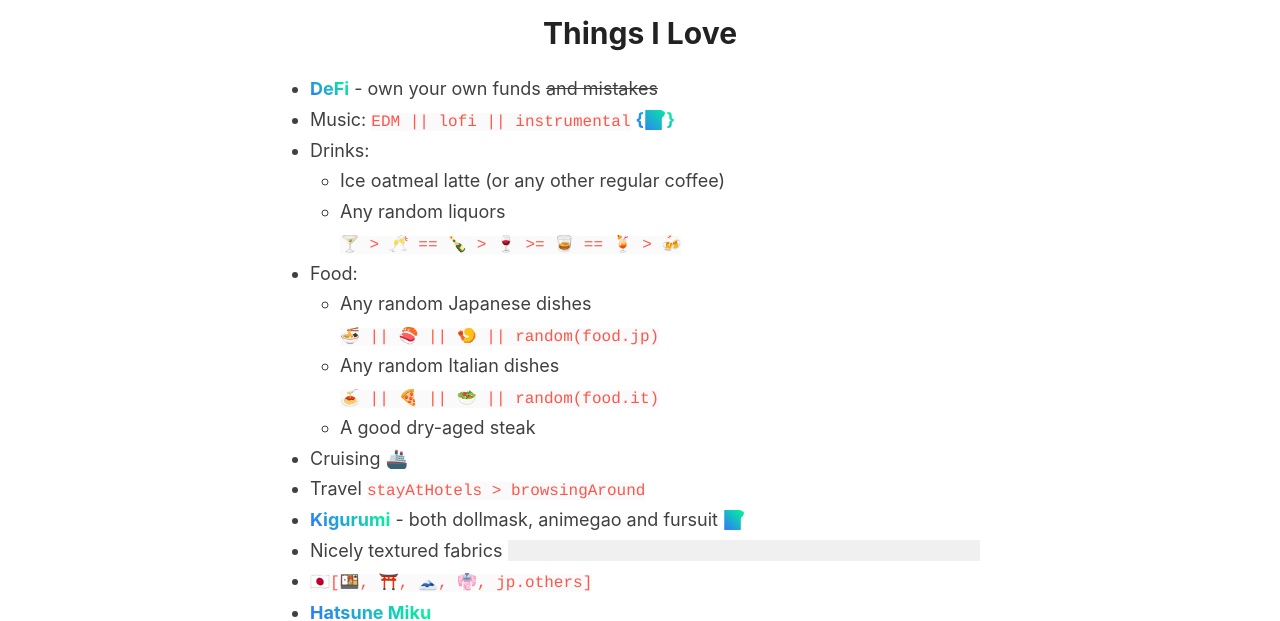
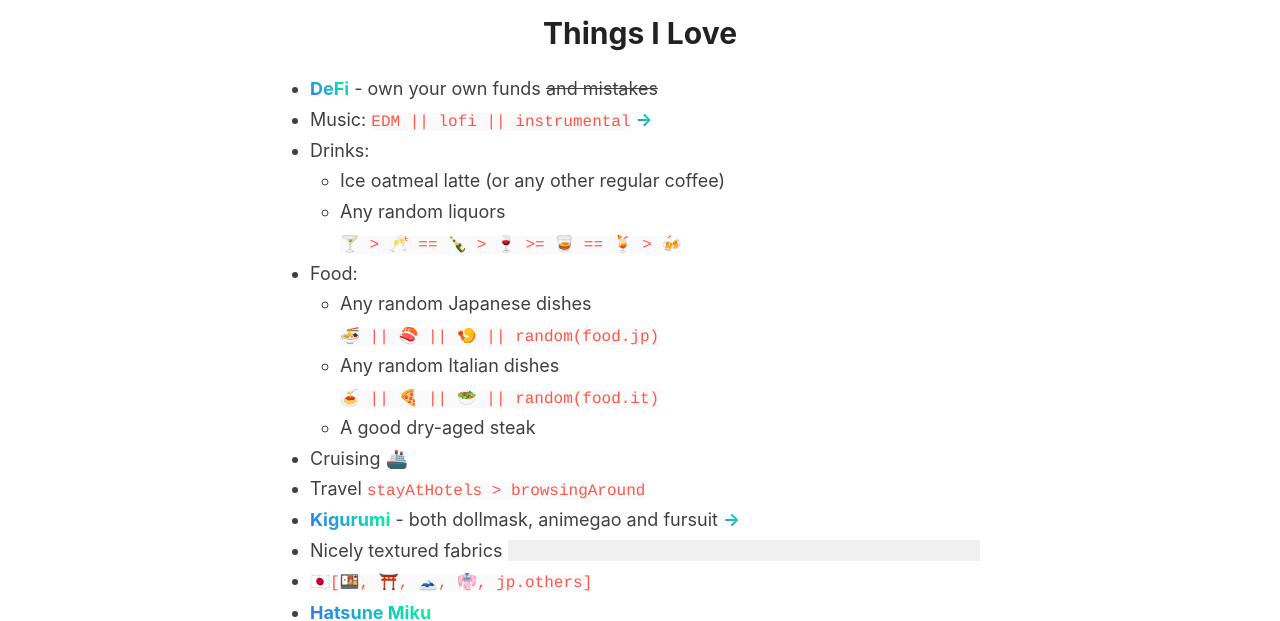
Before and after one commit to 98827ddb7e5a2c2e261912a23d9251d6/98827ddb7e5a2c2e261912a23d9251d6.github.io, a Jekyll site: the page built from index.md, in a window 1280 px wide. Shown: the part 133-754 px from the top of the page. Built offline with Jekyll 4.4.1, drawn with Linux system fonts in a browser that asks for light colours; our own code applies the rules of GitHub Pages for plain Markdown files.

```diff
--- a/index.md
+++ b/index.md
@@ -5,7 +5,7 @@ layout: default
 # Things I Love
 
 - [DeFi](https://en.wikipedia.org/wiki/Decentralized_finance){:target="_blank" rel="noopener"} - own your own funds ~~and mistakes~~
-- Music: `EDM || lofi || instrumental` [{📝}](https://twitter.com/search?q=(%23AppleMusic)%20(from%3ABeriru_Chan)%20filter%3Alinks%20-filter%3Areplies&src=typed_query&f=live){:target="_blank" rel="noopener"}
+- Music: `EDM || lofi || instrumental` [->](https://twitter.com/search?q=(%23AppleMusic)%20(from%3ABeriru_Chan)%20filter%3Alinks%20-filter%3Areplies&src=typed_query&f=live){:target="_blank" rel="noopener"}
 - Drinks:
 	- Ice oatmeal latte (or any other regular coffee)
 	- Any random liquors \
@@ -18,7 +18,7 @@ layout: default
 	- A good dry-aged steak
 - Cruising 🚢
 - Travel `stayAtHotels > browsingAround`
-- [Kigurumi](https://en.wikipedia.org/wiki/Animegao_kigurumi){:target="_blank" rel="noopener"} - both dollmask, animegao and fursuit [📝](kig-list/)
+- [Kigurumi](https://en.wikipedia.org/wiki/Animegao_kigurumi){:target="_blank" rel="noopener"} - both dollmask, animegao and fursuit [->](kig-list/)
 - Nicely textured fabrics <span class="hidden-text">on nicely shaped bodies, e.g. zentai, tights, knee-socks</span>
 - `🇯🇵[🍱, ⛩️, 🗻, 👘, jp.others]`
 - [Hatsune Miku](https://en.wikipedia.org/wiki/Hatsune_Miku){:target="_blank" rel="noopener"}
```
